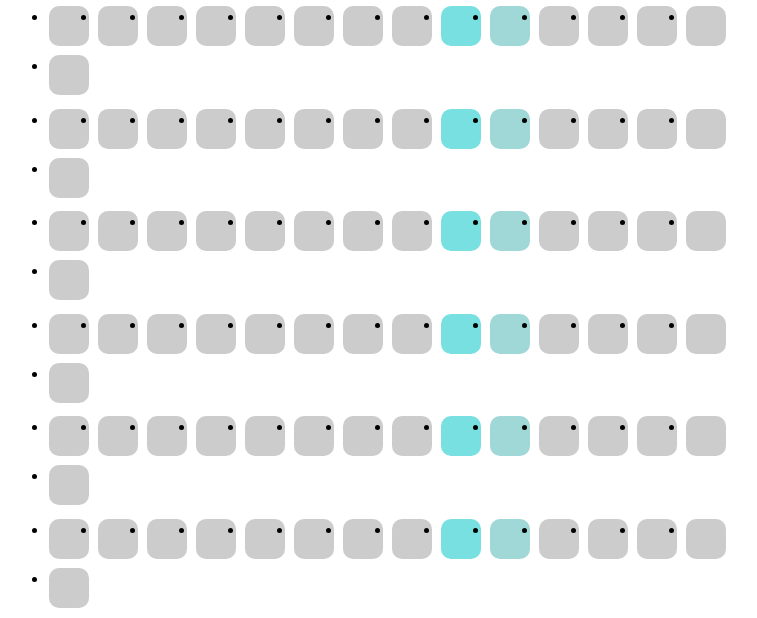
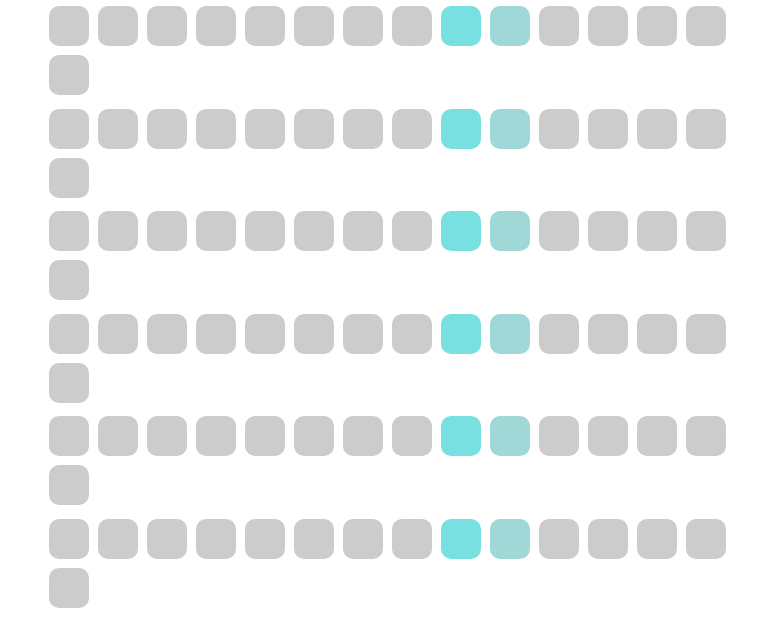
Before and after one commit to n8han/tonedef, a plain HTML site: page webclient/index.html in a window 1280 px wide. Shown: the part 144-762 px from the top of the page, without its empty margins (236-993 px from the left). Drawn offline with Linux system fonts and the light colour scheme.

Commit message:
no bullets

```diff
--- a/webclient/app.css
+++ b/webclient/app.css
@@ -24,7 +24,7 @@ h1 span { color:#FC00A0; }
     -o-transition:background .25s ease-in;
     transition:background .25s ease-in;
 }
-ul { display:block; margin:.25em 0; }
+ul { display:block; margin:.25em 0; list-style:none;}
 .track p {
     font-weight:bold;
 
```
